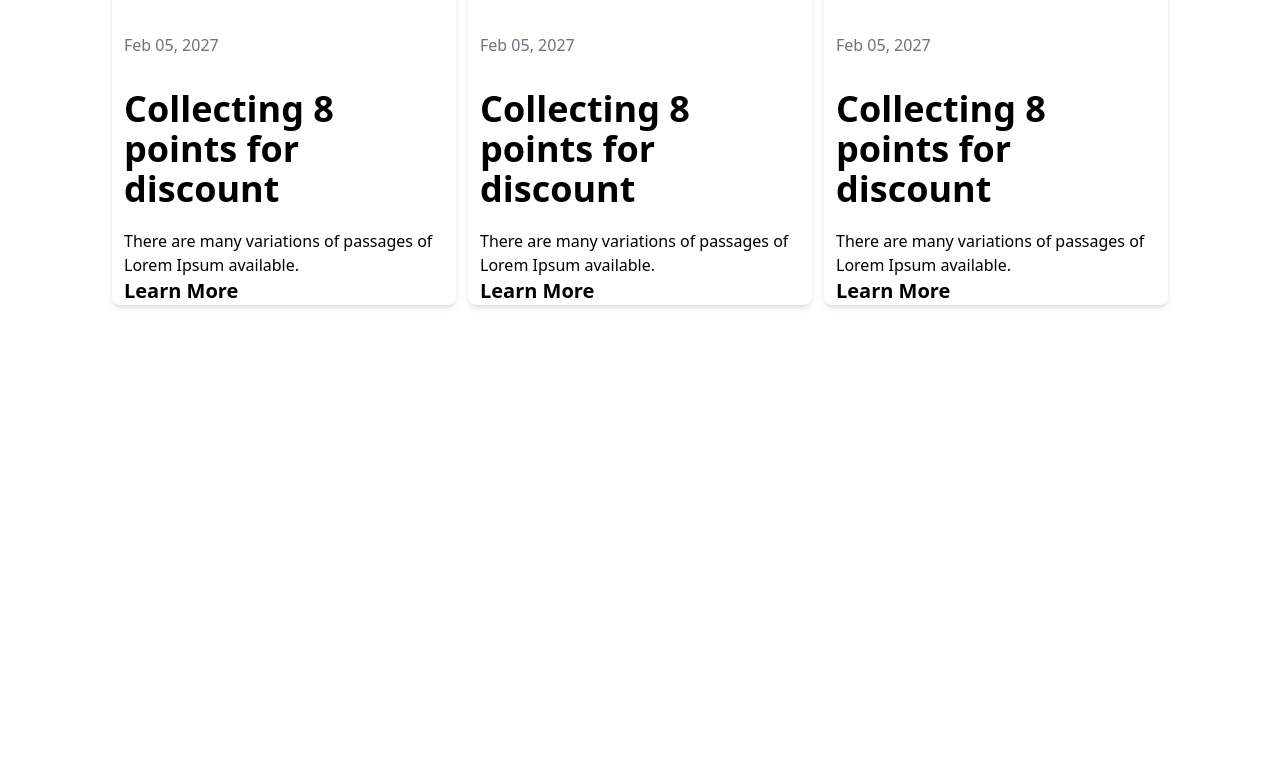
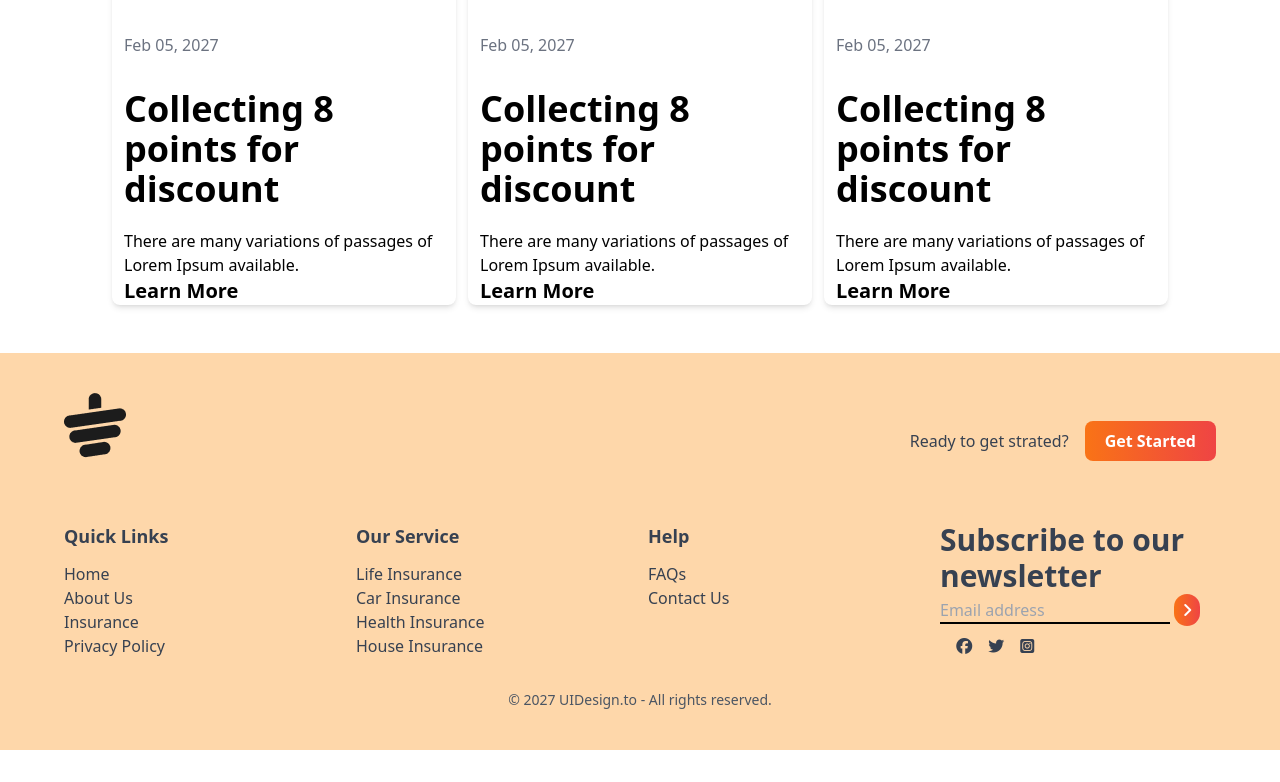
Before and after one commit to mirzaHabibur/tea-house-projects, a plain HTML site: page index.html in a window 1280 px wide. Shown: the part 2846-3628 px from the top of the page. Before the commit the page ends 3167 px from the top, so only its background shows below. Drawn offline with nearby package versions, Linux system fonts and the light colour scheme.

Commit message:
complete the tea house project

```diff
--- a/index.html
+++ b/index.html
@@ -215,8 +215,88 @@
         </div>
      </section>
     </main>
-    <footer>
+    <footer class="bg-orange-200 my-8 text-gray-700 py-10 px-4 md:px-16">
+    <div class="9/12 mx-auto">
+        <!--Logo-->
+        <div class="mb-8 flex justify-between">
+            <img class="mb-8" src="/images/cup.png" alt="cup png of footer section">
+            <div class="flex items-center gap-4">
+                <h4>Ready to get strated?</h4>
+                <button class="bg-gradient-to-r from-orange-500 to-red-500 px-5 py-2 rounded-lg text-white font-bold">Get Started</button>
+            </div>
+            </div>
+             <!--Links-->
+             <div class="grid grid-cols-1 md:grid-cols-2 lg:grid-cols-4 gap-4">
+                <!--First column-->
+           <div>
+               <h3 class="font-semibold text-lg mb-3">Quick Links</h3>
+               <ul>
+                <li>
+                    <a class="hover:text-orange-500" href="#">Home</a>
+                </li>
+               <li>
+                <a class="hover:text-orange-500" href="#">About Us</a>
+            </li>
+            <li>
+                    <a class="hover:text-orange-500" href="#">Insurance</a>
+                </li>
+                <li>
+                    <a class="hover:text-orange-500" href="#">Privacy Policy</a>
+                </li>
+               </ul>
+           </div>
+           <!--second column-->
+           <div>
+            <h3 class="font-semibold text-lg mb-3">Our Service</h3>
+            <ul>
+             <li>
+                 <a class="hover:text-orange-500" href="#">Life Insurance</a>
+             </li>
+            <li>
+             <a class="hover:text-orange-500" href="#">Car Insurance</a>
+         </li>
+         <li>
+                 <a class="hover:text-orange-500" href="#">Health Insurance</a>
+             </li>
+             <li>
+                 <a class="hover:text-orange-500" href="#">House Insurance</a>
+             </li>
+            </ul>
+        </div>
+        <!--third column-->
+        <div>
+            <h3 class="font-semibold text-lg mb-3">Help</h3>
+            <ul>
+             <li>
+                 <a class="hover:text-orange-500" href="#">FAQs</a>
+             </li>
+            <li>
+             <a class="hover:text-orange-500" href="#">Contact Us</a>
+         </li>
 
+            </ul>
+        </div>
+        <!--Fourth column-->
+        <div>
+            <h2 class="font-bold text-xl md:text-2xl lg:text-3xl">Subscribe to our<br>newsletter</h2>
+            <div class="flex flex-col space-y-2">
+                <div>
+                    <input class="bg-transparent border-b-2 border-black w-4/6 md:w-5/6" type="email" placeholder="Email address ">
+                    <i class="fa-solid fa-angle-right  bg-gradient-to-r from-orange-500 to-red-500 rounded-full p-2 text-white justify-center items-center"></i>
+                </div>
+              <div class="flex justify-center w-2/5 mb-2 mt-10 gap-4">
+                <a href="#"><i class="fa-brands fa-facebook"></i></a>
+                <a href="#"><i class="fa-brands fa-twitter"></i></a>
+                <a href="#"><i class="fa-brands fa-square-instagram"></i></a>
+              </div>
+            </div>
+        </div>
+        </div>
+        <!--copy footer-->
+        <div class="text-center text-xl pt-4 mt-4">
+            <p class="text-sm text-gray-600">© 2027 UIDesign.to - All rights reserved.</p>
+        </div>
+    </div>
     </footer>
 </body>
 </html>
```
